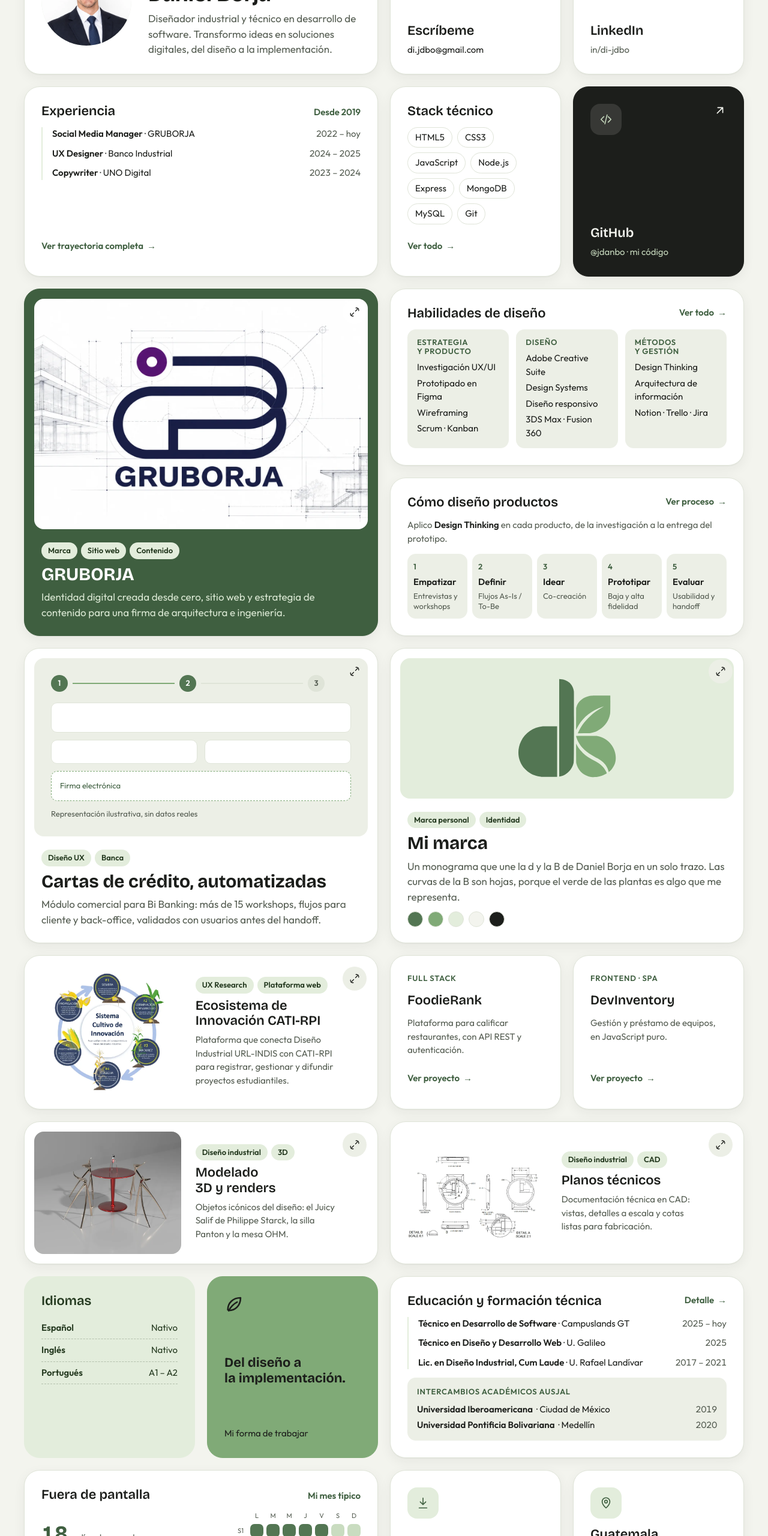
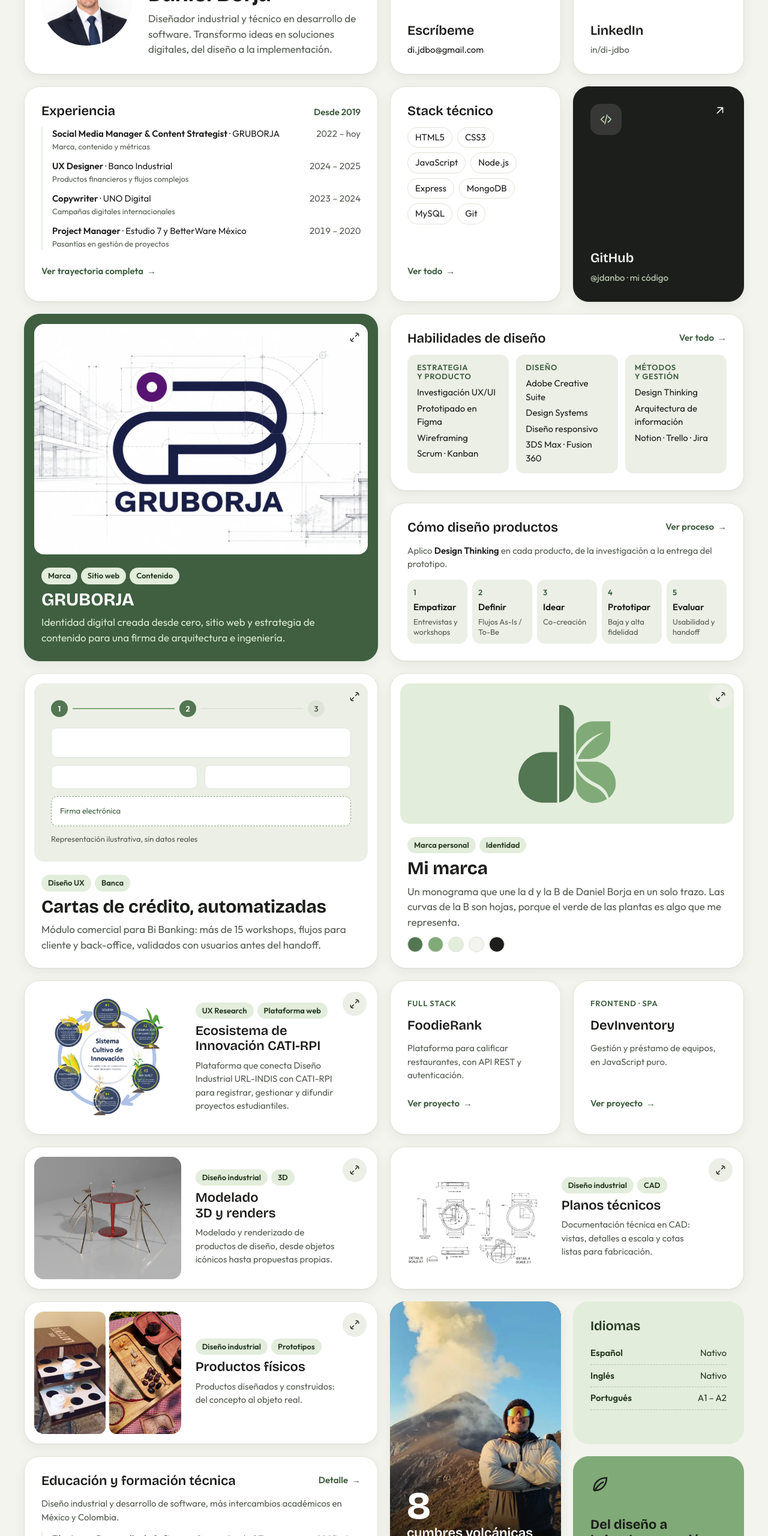
Before and after one commit to jdanbo/Proyecto_Portafolio, a plain HTML site: page index.html in a window 1280 px wide. Shown: the part 240-2800 px from the top of the page at 60% size. Drawn offline with nearby package versions, Linux system fonts and the light colour scheme.

Commit message:
Nuevos módulos de productos físicos y volcanes; mejora experiencia
- Experiencia: tarjeta con todos los roles y su área, y botones en el
  modal hacia habilidades técnicas y de diseño
- Habilidades de diseño: botón hacia Cómo diseño productos
- Modelado 3D: texto ampliado y render de producto propio
- Educación: los intercambios académicos solo se muestran en el modal

```diff
--- a/css/cards.css
+++ b/css/cards.css
@@ -503,46 +503,6 @@ a.card:hover {
   color: var(--fg);
 }
 
-/* ---------- Intercambios (tarjeta de educación) ---------- */
-.exchange {
-  display: flex;
-  flex-direction: column;
-  gap: 8px;
-  margin-top: auto;
-  padding: 14px 16px;
-  border-radius: var(--radius-sm);
-  background: var(--surface-2);
-}
-
-.exchange__label {
-  font-size: var(--text-xs);
-  font-weight: 600;
-  letter-spacing: 0.06em;
-  text-transform: uppercase;
-  color: var(--accent-text);
-}
-
-.exchange__list {
-  display: flex;
-  flex-direction: column;
-  gap: 4px;
-  font-size: var(--text-sm);
-}
-
-.exchange__list li {
-  display: flex;
-  flex-wrap: wrap;
-  gap: 4px 6px;
-}
-
-.exchange__list b {
-  font-weight: 600;
-}
-
-.exchange__list .timeline__date {
-  margin-left: auto;
-}
-
 /* ---------- Fuera de pantalla: rutina ---------- */
 .routine {
   display: flex;
@@ -799,3 +759,83 @@ a.card:hover {
     height: 190px;
   }
 }
+
+/* ---------- Experiencia: roles con área ---------- */
+.timeline--roles {
+  gap: 12px;
+}
+
+.timeline__area {
+  display: block;
+  font-size: var(--text-xs);
+  color: var(--muted);
+}
+
+/* ---------- Dos imágenes en una tarjeta (productos físicos) ---------- */
+.card__media--duo {
+  display: grid;
+  grid-template-columns: repeat(2, minmax(0, 1fr));
+  gap: 6px;
+  background: none;
+}
+
+.card__media--duo img {
+  position: static;
+  width: 100%;
+  height: 100%;
+  min-height: 0;
+  border-radius: 12px;
+  object-fit: cover;
+}
+
+/* ---------- Tarjeta con foto completa (volcanes) ---------- */
+.card--photo {
+  justify-content: flex-end;
+  min-height: 420px;
+  padding: 0;
+  overflow: hidden;
+  border: 0;
+  background: var(--ink);
+  color: #FFFFFF;
+}
+
+.card__photo {
+  position: absolute;
+  inset: 0;
+  width: 100%;
+  height: 100%;
+  object-fit: cover;
+  object-position: 60% 30%;
+  transition: transform 0.6s ease;
+}
+
+.card--photo:hover .card__photo {
+  transform: scale(1.04);
+}
+
+/* Degradado para que el texto se lea sobre cualquier foto */
+.card__photo-body {
+  position: relative;
+  display: flex;
+  flex-direction: column;
+  gap: 4px;
+  padding: 60px var(--pad) var(--pad);
+  background: linear-gradient(to top, rgba(10, 12, 9, 0.85) 20%, rgba(10, 12, 9, 0));
+}
+
+.card__photo-n {
+  font-family: var(--font-display);
+  font-weight: 700;
+  font-size: 4rem;
+  line-height: 0.9;
+}
+
+.card--photo .card__text {
+  color: rgba(255, 255, 255, 0.85);
+}
+
+@media (max-width: 600px) {
+  .card--feature .card__media--duo {
+    height: 200px;
+  }
+}
--- a/css/modal.css
+++ b/css/modal.css
@@ -257,8 +257,9 @@
   gap: 2px;
   padding: 18px 20px;
   border-radius: var(--radius-sm);
-  background: var(--mint);
-  color: var(--on-mint);
+  border: 1px solid var(--line);
+  background: var(--surface-2);
+  color: var(--fg);
 }
 
 .modal__body .exchange-card p {
@@ -266,10 +267,9 @@
 }
 
 .exchange-card__year {
-  font-family: var(--font-display);
-  font-weight: 700;
-  font-size: var(--text-xl);
-  line-height: 1.1;
+  font-size: var(--text-sm);
+  font-weight: 600;
+  color: var(--accent-text);
 }
 
 .exchange-card__name {
@@ -331,3 +331,19 @@
 .modal__note {
   font-size: var(--text-sm);
 }
+
+/* Producto dentro de un modal: imagen + nombre + descripción */
+.product {
+  display: flex;
+  flex-direction: column;
+  gap: 10px;
+  margin-top: 8px;
+}
+
+.modal__body .product h3 {
+  margin-top: 4px;
+}
+
+.modal__body .product p {
+  color: var(--muted);
+}
--- a/index.html
+++ b/index.html
@@ -128,10 +128,11 @@
           <h2 class="card__title">Experiencia</h2>
           <span class="card__meta">Desde 2019</span>
         </header>
-        <ul class="timeline">
-          <li><span><b>Social Media Manager</b> · GRUBORJA</span><span class="timeline__date">2022 – hoy</span></li>
-          <li><span><b>UX Designer</b> · Banco Industrial</span><span class="timeline__date">2024 – 2025</span></li>
-          <li><span><b>Copywriter</b> · UNO Digital</span><span class="timeline__date">2023 – 2024</span></li>
+        <ul class="timeline timeline--roles">
+          <li><span><b>Social Media Manager &amp; Content Strategist</b> · GRUBORJA<span class="timeline__area">Marca, contenido y métricas</span></span><span class="timeline__date">2022 – hoy</span></li>
+          <li><span><b>UX Designer</b> · Banco Industrial<span class="timeline__area">Productos financieros y flujos complejos</span></span><span class="timeline__date">2024 – 2025</span></li>
+          <li><span><b>Copywriter</b> · UNO Digital<span class="timeline__area">Campañas digitales internacionales</span></span><span class="timeline__date">2023 – 2024</span></li>
+          <li><span><b>Project Manager</b> · Estudio 7 y BetterWare México<span class="timeline__area">Pasantías en gestión de proyectos</span></span><span class="timeline__date">2019 – 2020</span></li>
         </ul>
         <button class="card__more" type="button" data-open="tpl-experiencia" aria-haspopup="dialog">Ver trayectoria completa <span aria-hidden="true">→</span></button>
       </article>
@@ -310,7 +311,7 @@
         <div class="card__body">
           <p class="tags"><span class="tag">Diseño industrial</span><span class="tag">3D</span></p>
           <h2 class="card__title">Modelado 3D y renders</h2>
-          <p class="card__text card__text--small">Objetos icónicos del diseño: el Juicy Salif de Philippe Starck, la silla Panton y la mesa OHM.</p>
+          <p class="card__text card__text--small">Modelado y renderizado de productos de diseño, desde objetos icónicos hasta propuestas propias.</p>
         </div>
         <button class="card__expand" type="button" data-open="tpl-3d" aria-haspopup="dialog" aria-label="Abrir galería: modelado 3D y renders">
           <svg class="icon" viewBox="0 0 24 24" aria-hidden="true"><path d="M15 3h6v6M9 21H3v-6M21 3l-7 7M3 21l7-7"/></svg>
@@ -332,6 +333,32 @@
         </button>
       </article>
 
+      <!-- Productos físicos -->
+      <article class="card card--feature span-2" data-cat="trabajo">
+        <div class="card__media card__media--duo">
+          <img src="img/producto-lattente.webp" alt="Contenedor de madera para Café Lattente con dos bandejas deslizables para bebidas" width="1400" height="1223" loading="lazy">
+          <img src="img/producto-picnic.webp" alt="Bandeja de madera para picnic con tabla central, portavasos y posavasos tejidos" width="1400" height="1050" loading="lazy">
+        </div>
+        <div class="card__body">
+          <p class="tags"><span class="tag">Diseño industrial</span><span class="tag">Prototipos</span></p>
+          <h2 class="card__title">Productos físicos</h2>
+          <p class="card__text card__text--small">Productos diseñados y construidos: del concepto al objeto real.</p>
+        </div>
+        <button class="card__expand" type="button" data-open="tpl-fisicos" aria-haspopup="dialog" aria-label="Abrir: productos físicos">
+          <svg class="icon" viewBox="0 0 24 24" aria-hidden="true"><path d="M15 3h6v6M9 21H3v-6M21 3l-7 7M3 21l7-7"/></svg>
+        </button>
+      </article>
+
+      <!-- Volcanes -->
+      <article class="card card--photo row-2" data-cat="personal">
+        <img class="card__photo" src="img/volcanes.webp" alt="Daniel en la cumbre de un volcán al amanecer, con un volcán en erupción al fondo" width="1000" height="1106" loading="lazy">
+        <div class="card__photo-body">
+          <p class="card__photo-n">8</p>
+          <h2 class="card__title">cumbres volcánicas en Guatemala</h2>
+          <p class="card__text card__text--small">Subir volcanes es de lo que más disfruto fuera de pantalla.</p>
+        </div>
+      </article>
+
       <!-- Idiomas + Duolingo -->
       <article class="card card--mint" data-cat="personal sobre-mi">
         <header class="card__head">
@@ -349,32 +376,26 @@
         <a class="card__more" id="duolingo-link" href="https://www.duolingo.com/" target="_blank" rel="noopener" hidden>Mi perfil en Duolingo <span aria-hidden="true">↗</span></a>
       </article>
 
+      <!-- Educación y formación técnica -->
+      <article class="card card--list span-2" data-cat="sobre-mi">
+        <header class="card__head">
+          <h2 class="card__title">Educación y formación técnica</h2>
+          <button class="card__more" type="button" data-open="tpl-educacion" aria-haspopup="dialog">Detalle <span aria-hidden="true">→</span></button>
+        </header>
+        <p class="card__text card__text--small">Diseño industrial y desarrollo de software, más intercambios académicos en México y Colombia.</p>
+        <ul class="timeline">
+          <li><span><b>Técnico en Desarrollo de Software</b> · Campuslands GT</span><span class="timeline__date">2025 – hoy</span></li>
+          <li><span><b>Técnico en Diseño y Desarrollo Web</b> · U. Galileo</span><span class="timeline__date">2025</span></li>
+          <li><span><b>Lic. en Diseño Industrial, Cum Laude</b> · U. Rafael Landívar</span><span class="timeline__date">2017 – 2021</span></li>
+        </ul>
+      </article>
+
       <!-- Frase -->
       <figure class="card card--quote" data-cat="sobre-mi">
         <svg class="icon icon--leaf" viewBox="0 0 24 24" aria-hidden="true"><path d="M5 20c8 0 14-6 14-15-9 0-15 6-15 14"/><path d="M5 20c3-5 6-8 10-10"/></svg>
         <blockquote class="quote">Del diseño a la implementación.</blockquote>
         <figcaption class="card__text card__text--small">Mi forma de trabajar</figcaption>
       </figure>
-
-      <!-- Educación y formación técnica -->
-      <article class="card card--list span-2" data-cat="sobre-mi">
-        <header class="card__head">
-          <h2 class="card__title">Educación y formación técnica</h2>
-          <button class="card__more" type="button" data-open="tpl-educacion" aria-haspopup="dialog">Detalle <span aria-hidden="true">→</span></button>
-        </header>
-        <ul class="timeline">
-          <li><span><b>Técnico en Desarrollo de Software</b> · Campuslands GT</span><span class="timeline__date">2025 – hoy</span></li>
-          <li><span><b>Técnico en Diseño y Desarrollo Web</b> · U. Galileo</span><span class="timeline__date">2025</span></li>
-          <li><span><b>Lic. en Diseño Industrial, Cum Laude</b> · U. Rafael Landívar</span><span class="timeline__date">2017 – 2021</span></li>
-        </ul>
-        <div class="exchange">
-          <p class="exchange__label">Intercambios académicos AUSJAL</p>
-          <ul class="exchange__list">
-            <li><b>Universidad Iberoamericana</b> · Ciudad de México <span class="timeline__date">2019</span></li>
-            <li><b>Universidad Pontificia Bolivariana</b> · Medellín <span class="timeline__date">2020</span></li>
-          </ul>
-        </div>
-      </article>
 
       <!-- Fuera de pantalla: rutina de gym y pasos (datos en js/data.js) -->
       <article class="card span-2" data-cat="personal">
@@ -541,8 +562,12 @@
   <template id="tpl-3d">
     <p class="eyebrow">Diseño industrial</p>
     <h2 class="modal__title" id="modal-title">Modelado 3D y renders</h2>
-    <p>Parte de mi formación como diseñador industrial: modelar y renderizar objetos icónicos para entender su forma, sus materiales y cómo se construyen. Herramientas: 3DS Max y Fusion 360.</p>
+    <p>Modelo y renderizo productos de diseño: desde objetos icónicos, para entender su forma, materiales y construcción, hasta mis propias propuestas de producto. Herramientas: 3DS Max y Fusion 360.</p>
     <div class="modal-gallery">
+      <figure>
+        <a href="img/render-soporte.webp" target="_blank" rel="noopener"><img src="img/render-soporte.webp" alt="Render de un soporte con ganchos y correa ajustable, en azul sobre fondo amarillo" loading="lazy"></a>
+        <figcaption>Propuesta de producto: soporte con ganchos</figcaption>
+      </figure>
       <figure>
         <a href="img/starck.webp" target="_blank" rel="noopener"><img src="img/starck.webp" alt="Render del exprimidor Juicy Salif" loading="lazy"></a>
         <figcaption>Philippe Starck: Juicy Salif</figcaption>
@@ -551,6 +576,22 @@
         <a href="img/panton.webp" target="_blank" rel="noopener"><img src="img/panton.webp" alt="Render de la silla Panton y la mesa OHM" loading="lazy"></a>
         <figcaption>Silla Panton y mesa OHM</figcaption>
       </figure>
+    </div>
+  </template>
+
+  <template id="tpl-fisicos">
+    <p class="eyebrow">Diseño industrial</p>
+    <h2 class="modal__title" id="modal-title">Productos físicos</h2>
+    <p>Productos que diseñé y llevé a objeto real, pensados para el uso y el contexto de quien los usa.</p>
+    <div class="product">
+      <a class="modal__zoom" href="img/producto-lattente.webp" target="_blank" rel="noopener"><img class="modal__cover" src="img/producto-lattente.webp" alt="Contenedor de madera para Café Lattente con dos bandejas deslizables para bebidas" width="1400" height="1223" loading="lazy"></a>
+      <h3>Contenedor de bebidas · Café Lattente</h3>
+      <p>Gabinete de madera con puerta y dos bandejas deslizables, cada una con espacio para seis bebidas, para transportar pedidos de forma segura.</p>
+    </div>
+    <div class="product">
+      <a class="modal__zoom" href="img/producto-picnic.webp" target="_blank" rel="noopener"><img class="modal__cover" src="img/producto-picnic.webp" alt="Bandeja de madera para picnic con tabla central, portavasos y posavasos tejidos" width="1400" height="1050" loading="lazy"></a>
+      <h3>Bandeja modular de picnic</h3>
+      <p>Bandeja de madera con tabla central para servir, módulos portavasos desmontables y posavasos tejidos.</p>
     </div>
   </template>
 
@@ -612,6 +653,11 @@
         <p>Supervisión de proyectos comerciales y colaboración entre departamentos.</p>
       </li>
     </ol>
+    <h3>Lo que aplico en cada rol</h3>
+    <p class="modal__actions">
+      <button class="btn btn--primary" type="button" data-open="tpl-stack">Habilidades técnicas</button>
+      <button class="btn" type="button" data-open="tpl-diseno">Habilidades de diseño</button>
+    </p>
   </template>
 
   <template id="tpl-stack">
@@ -666,6 +712,7 @@
     <p class="chips"><span class="chip">Photoshop</span><span class="chip">Illustrator</span><span class="chip">Adobe XD</span><span class="chip">Diseño responsivo</span><span class="chip">Design Systems</span><span class="chip">3DS Max</span><span class="chip">Fusion 360</span></p>
     <h3>Métodos y gestión</h3>
     <p class="chips"><span class="chip">Design Thinking</span><span class="chip">Arquitectura de información</span><span class="chip">Notion</span><span class="chip">Trello</span><span class="chip">Jira</span><span class="chip">Microsoft Office</span></p>
+    <p class="modal__actions"><button class="btn btn--primary" type="button" data-open="tpl-ux">Cómo diseño productos</button></p>
   </template>
 
   <template id="tpl-educacion">
```
